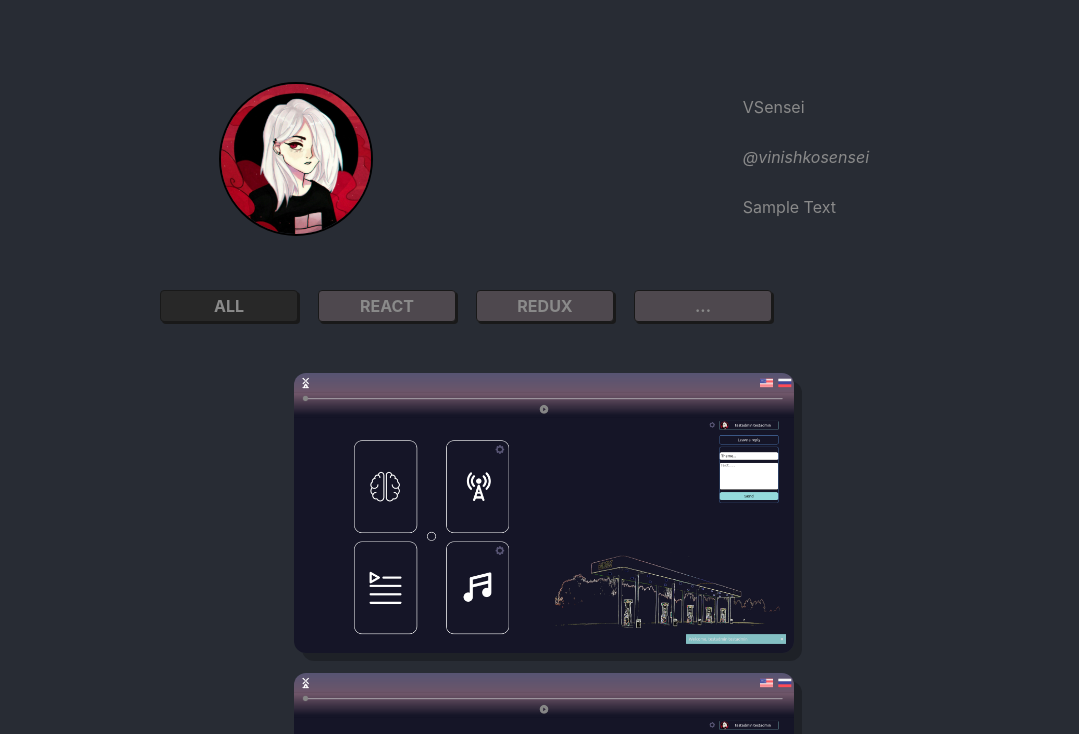
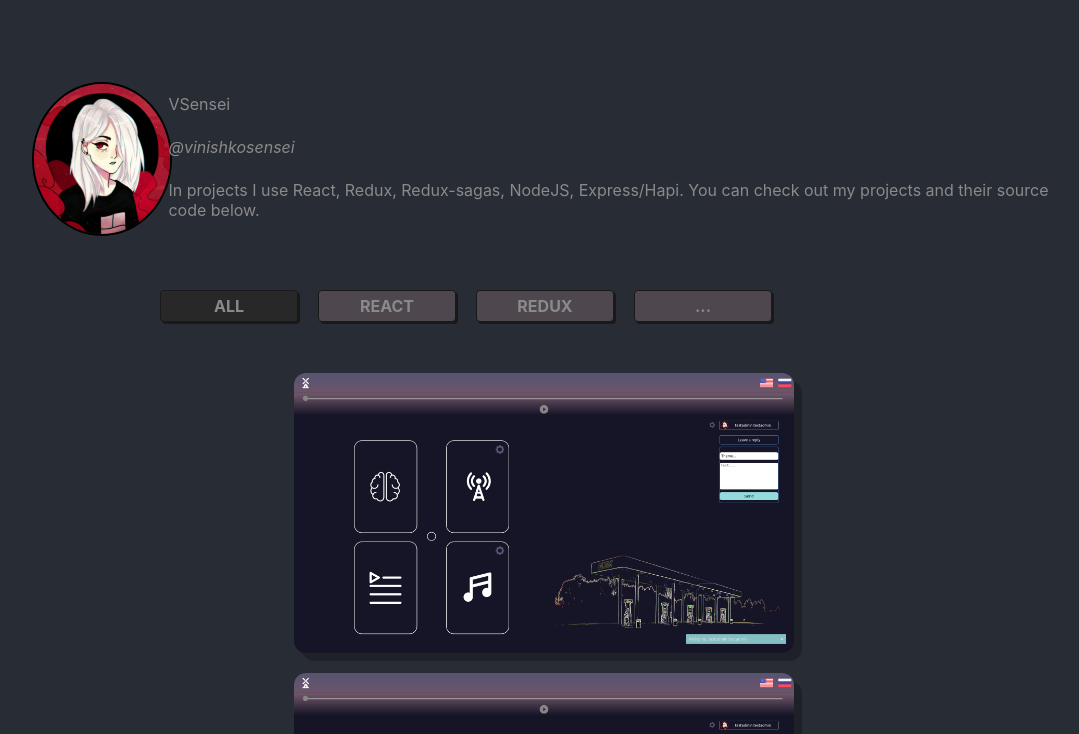
Before and after one commit to vsensei/vsensei.github.io, a React (Create React App) app: page / in a window 1280 px wide. Shown: the top 734 px of the page, without its empty margins (96-1175 px from the left). Built offline with nearby package versions, Linux system fonts and the light colour scheme.

Commit message:
changed info

```diff
--- a/src/information/profileinfo.js
+++ b/src/information/profileinfo.js
@@ -1,3 +1,4 @@
-const profileInfo = 'Sample Text';
+const profileInfo =
+  'In projects I use React, Redux, Redux-sagas, NodeJS, Express/Hapi. You can check out my projects and their source code below.';
 
 export default profileInfo;
```
